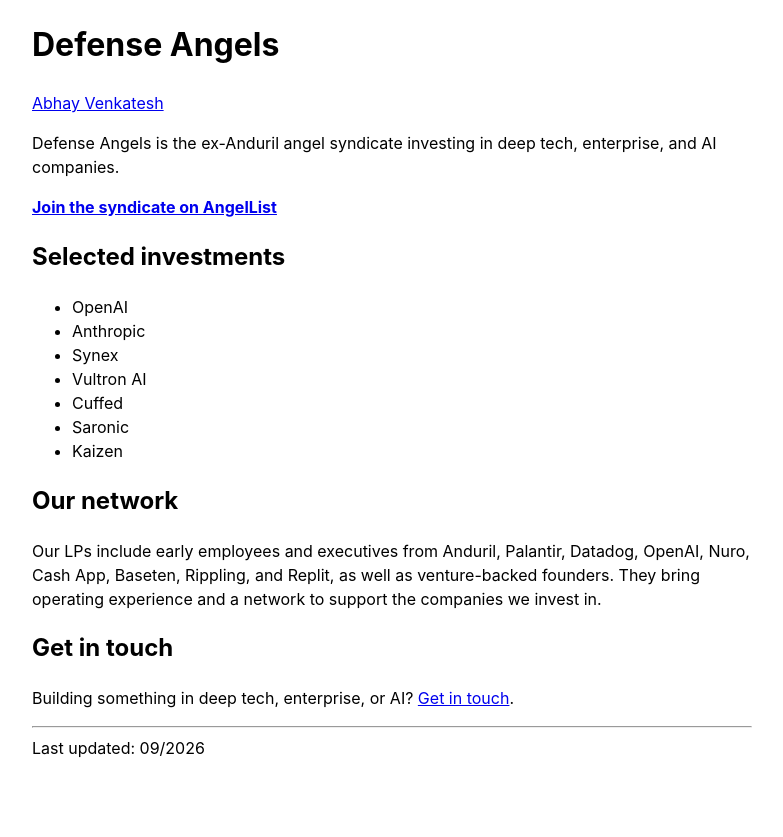
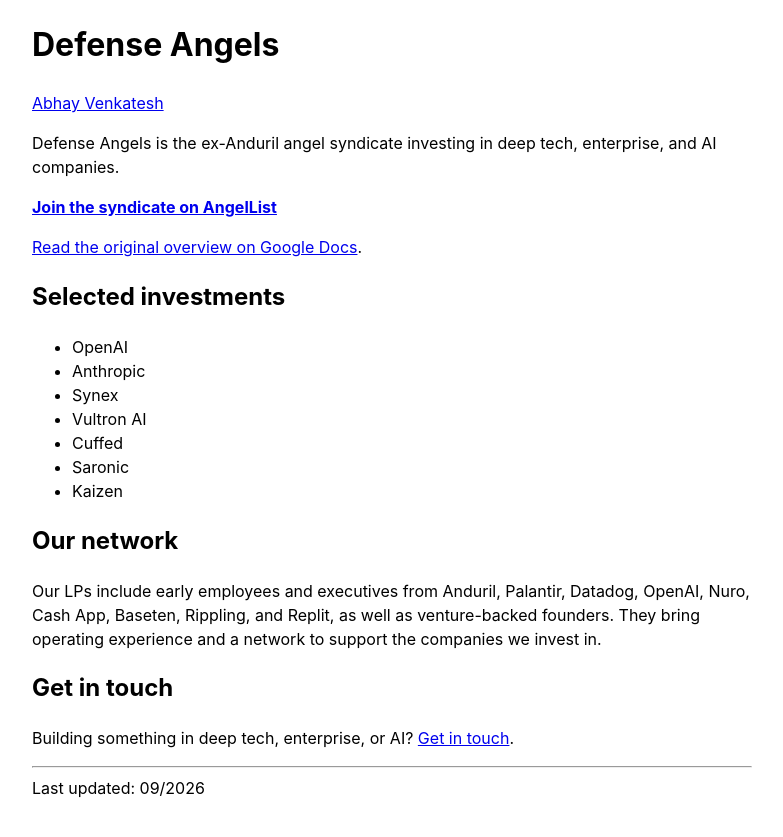
Before and after one commit to abhay-venkatesh/abhay-venkatesh.github.io, a Jekyll site: the page built from _pages/defense-angels.md, in a window 1280 px wide. Shown: the top 837 px of the page, without its empty margins (248-1031 px from the left). Built offline with Jekyll 4.4.1, drawn with Linux system fonts in a browser that asks for light colours.

Commit message:
Link original Defense Angels overview

```diff
--- a/_pages/defense-angels.md
+++ b/_pages/defense-angels.md
@@ -10,6 +10,8 @@
 Defense Angels is the ex-Anduril angel syndicate investing in deep tech, enterprise, and AI companies.
 
 **[Join the syndicate on AngelList](https://venture.angellist.com/v/defense/syndicate)**
+
+[Read the original overview on Google Docs](https://docs.google.com/document/d/1EXJ_hwhSmEqdftGcaF5AfSBXn1BcaaPqhy0lctBdaB8/edit).
 
 ## Selected investments
 
```
